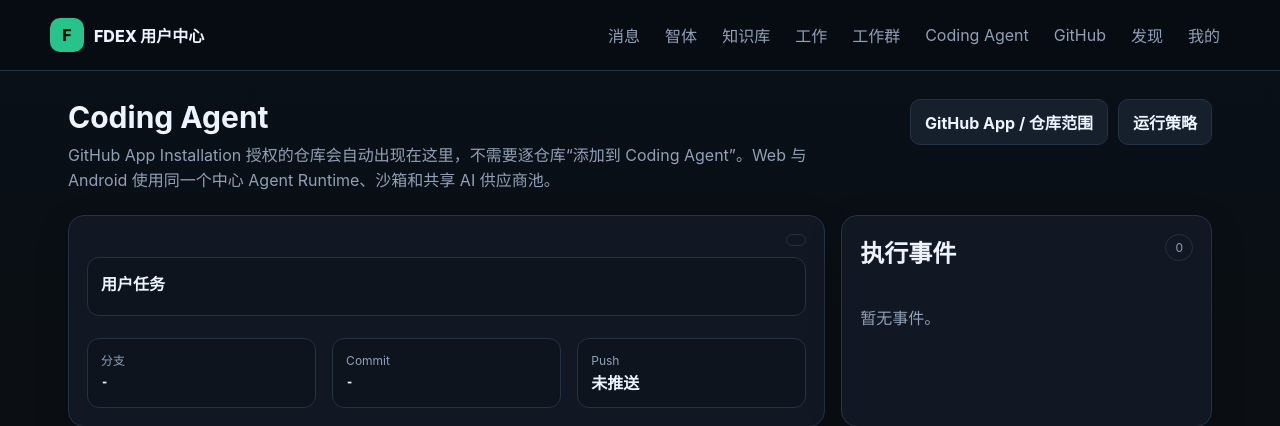
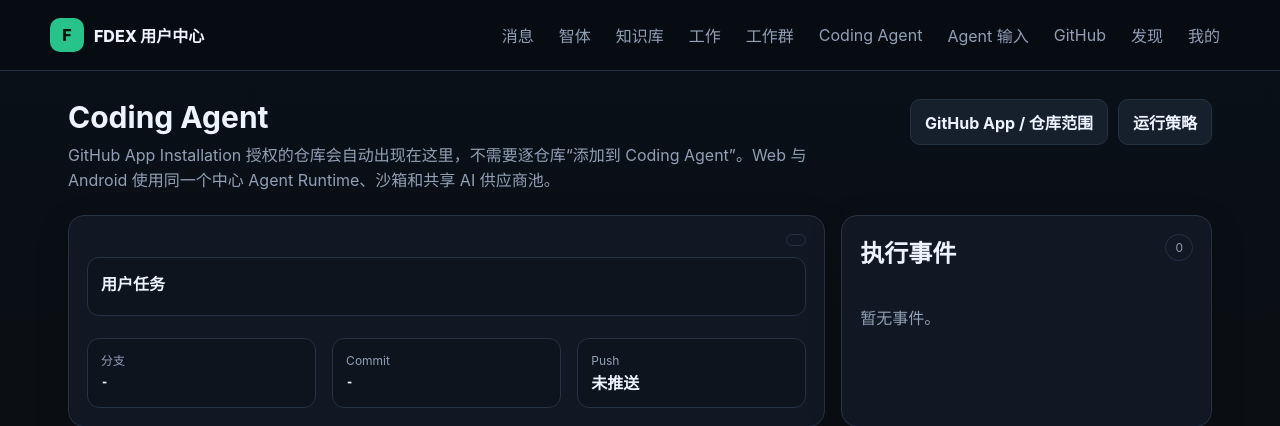
Before and after one commit to b8vipvip/fdex, a Python web app: template server/app/templates/user_agent.html in a window 1280 px wide. Shown: the top 426 px of the page. Run offline with Jinja, Linux system fonts and the light colour scheme; the template is opened without the code that fills it, so the values that code supplies are empty.

Commit message:
Phase 7.29: expose Agent input center

```diff
--- a/server/app/templates/user_base.html
+++ b/server/app/templates/user_base.html
@@ -21,7 +21,8 @@
             <a href="/account/knowledge" class="{% if current_path.startswith('/account/knowledge') %}active{% endif %}">知识库</a>
             <a href="/account/work" class="{% if current_path.startswith('/account/work') %}active{% endif %}">工作</a>
             <a href="/account/groups" class="{% if current_path.startswith('/account/groups') %}active{% endif %}">工作群</a>
-            <a href="/account/agent" class="{% if current_path.startswith('/account/agent') %}active{% endif %}">Coding Agent</a>
+            <a href="/account/agent" class="{% if current_path.startswith('/account/agent') and not current_path.startswith('/account/agent/inputs') %}active{% endif %}">Coding Agent</a>
+            <a href="/account/agent/inputs" class="{% if current_path.startswith('/account/agent/inputs') %}active{% endif %}">Agent 输入</a>
             <a href="/account/github" class="{% if current_path.startswith('/account/github') %}active{% endif %}">GitHub</a>
             <a href="/account/discover" class="{% if current_path.startswith('/account/discover') %}active{% endif %}">发现</a>
             <a href="/account/me" class="{% if current_path.startswith('/account/me') or current_path.startswith('/account/settings') or current_path.startswith('/account/security') or current_path.startswith('/account/deleted') or current_path.startswith('/account/info/') %}active{% endif %}">我的</a>
```
